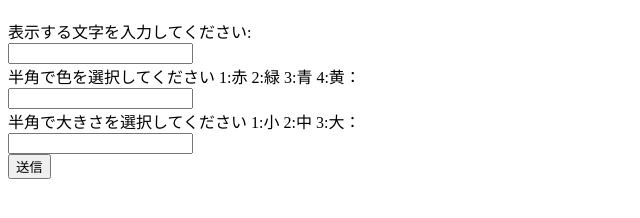
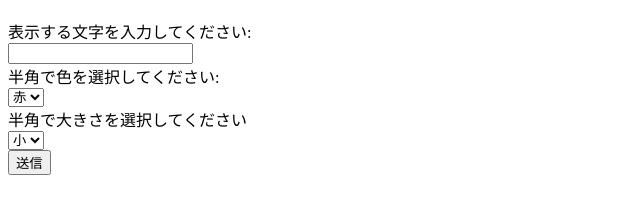
Before and after one commit to Rengemaru/den, a plain HTML site: page public/index.html in a window 1280 px wide. Shown: the part 70-288 px from the top of the page, without its empty margins (0-640 px from the left). Drawn offline with Linux system fonts and the light colour scheme.

Commit message:
feat:プルダウンに変更

```diff
--- a/public/index.html
+++ b/public/index.html
@@ -12,11 +12,21 @@
   <label for="text">表示する文字を入力してください:</label><br>
   <input type="text" id="text" name="text" required><br>
 
-  <label for="color">半角で色を選択してください 1:赤 2:緑 3:青 4:黄：</label><br>
-  <input type="number" id="color" name="color" required><br>
+  <label for="color">半角で色を選択してください:</label><br>
+  <select id="color" name="color" required>
+    <option value="1">赤</option>
+    <option value="2">緑</option>
+    <option value="3">青</option>
+    <option value="4">黄</option>
+    <option value="5">白</option>
+  </select><br>
 
-  <label for="font_size">半角で大きさを選択してください 1:小 2:中 3:大：</label><br>
-  <input type="number" id="font_size" name="font_size" required><br>
+  <label for="font_size">半角で大きさを選択してください</label><br>
+  <select id="font_size" name="font_size" required>
+    <option value = "1">小</option>
+    <option value = "2">中</option>
+    <option value = "3">大</option>
+  </select><br>
 
   <input type="submit" value="送信">
 </form>
```
